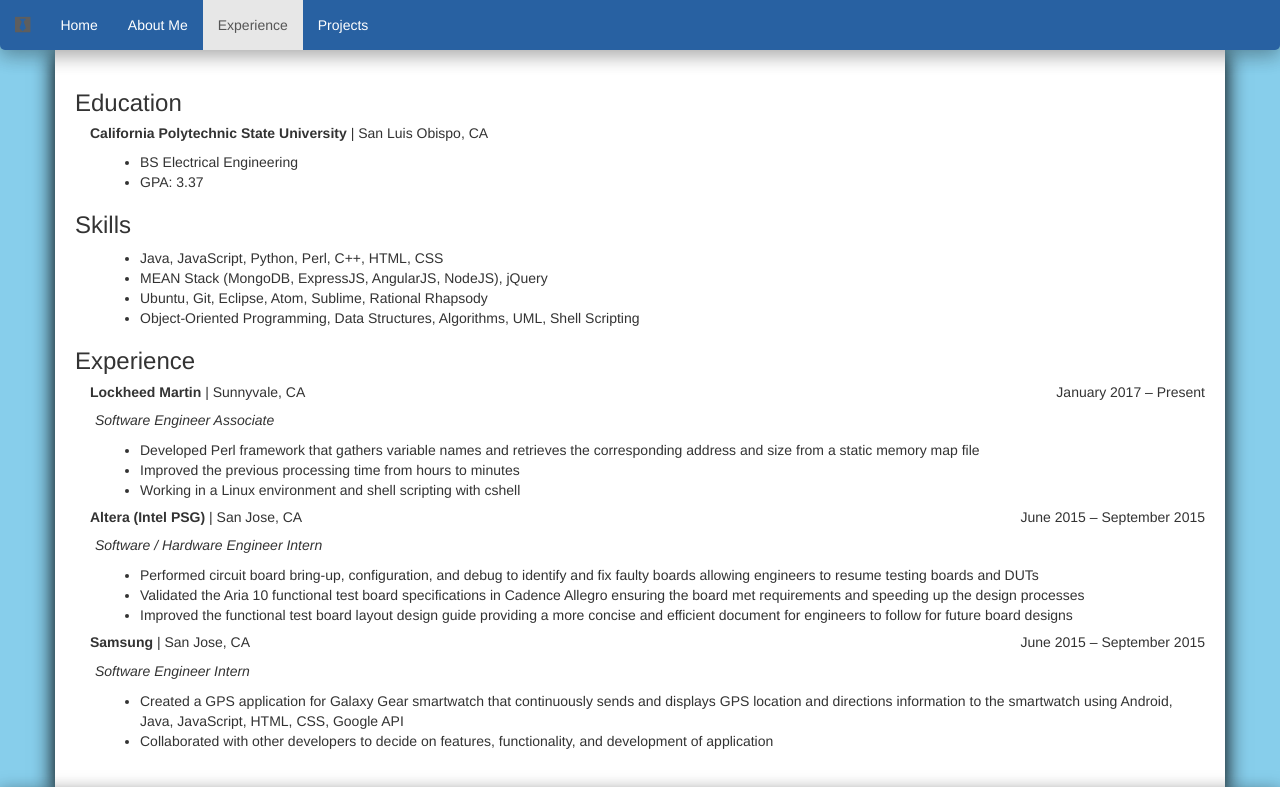
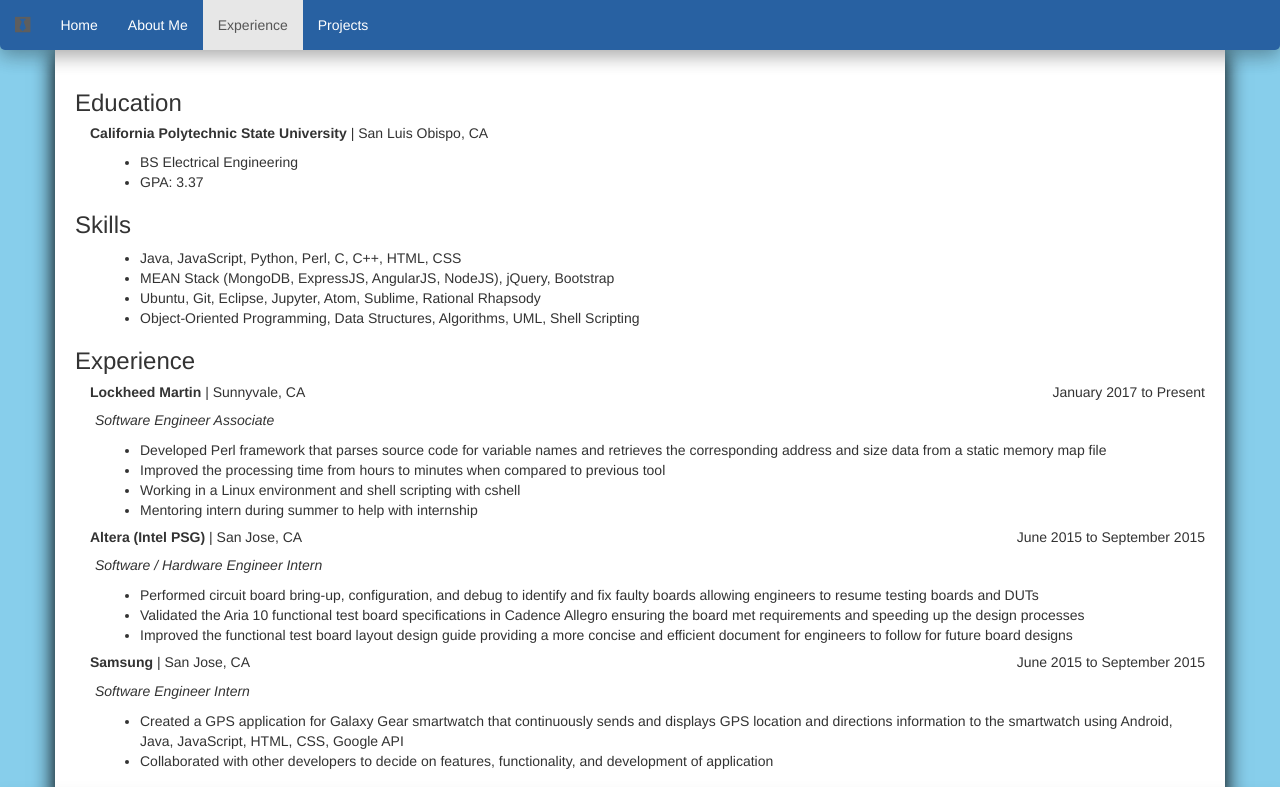
Before and after one commit to nishantmattu/website, a plain HTML site: page experience.html in a window 1280 px wide. Shown: the top 787 px of the page. Drawn offline with nearby package versions, Linux system fonts and the light colour scheme.

Commit message:
update about me, experience

```diff
--- a/experience.html
+++ b/experience.html
@@ -54,9 +54,9 @@
 <div id="skills">
 <h3>Skills</h3>
 <ul class="experienceDescr">
-	<li>Java, JavaScript, Python, Perl, C++, HTML, CSS</li>
-	<li>MEAN Stack (MongoDB, ExpressJS, AngularJS, NodeJS), jQuery</li>
-	<li>Ubuntu, Git, Eclipse, Atom, Sublime, Rational Rhapsody</li>
+	<li>Java, JavaScript, Python, Perl, C, C++, HTML, CSS</li>
+	<li>MEAN Stack (MongoDB, ExpressJS, AngularJS, NodeJS), jQuery, Bootstrap</li>
+	<li>Ubuntu, Git, Eclipse, Jupyter, Atom, Sublime, Rational Rhapsody</li>
 	<li>Object-Oriented 	Programming, Data Structures, Algorithms, UML, Shell Scripting
 </li>
 </ul>
@@ -64,16 +64,17 @@
 
 <div id="experience">
 	<h3>Experience</h3>
-	<h5 class="experienceCompany"><strong>Lockheed Martin</strong> | Sunnyvale, CA <span class="workDate">January 2017 – Present</span></h5>
+	<h5 class="experienceCompany"><strong>Lockheed Martin</strong> | Sunnyvale, CA <span class="workDate">January 2017 to Present</span></h5>
 	<p class="experienceTitle"><em>Software Engineer Associate</em></p>
 	<ul class="experienceDescr">
-		<li>Developed Perl framework that gathers variable names and retrieves the corresponding address and size from a static memory map file</li>
-		<li>Improved the previous processing time from hours to minutes</li>
+		<li>Developed Perl framework that parses source code for variable names and retrieves the corresponding address and size data from a static memory map file</li>
+		<li>Improved the processing time from hours to minutes when compared to previous tool</li>
 		<li>Working in a Linux environment and shell scripting with cshell</li>
+		<li>Mentoring intern during summer to help with internship</li>
 	</ul>
 
 
-	<h5 class="experienceCompany"><strong>Altera (Intel PSG)</strong> <span>| San Jose, CA</span> <span class="workDate">June 2015 – September 2015</span></h5>
+	<h5 class="experienceCompany"><strong>Altera (Intel PSG)</strong> <span>| San Jose, CA</span> <span class="workDate">June 2015 to September 2015</span></h5>
 	<p class="experienceTitle"><em>Software / Hardware Engineer Intern</em></p>
 	<ul class="experienceDescr">
 		<li>Performed circuit board bring-up, configuration, and debug to identify and fix faulty boards allowing engineers to resume testing boards and DUTs</li>
@@ -82,7 +83,7 @@
 	</ul>
 
 
-	<h5 class="experienceCompany"><strong>Samsung</strong> <span>| San Jose, CA</span> <span class="workDate"">June 2015 – September 2015</span></h5>
+	<h5 class="experienceCompany"><strong>Samsung</strong> <span>| San Jose, CA</span> <span class="workDate"">June 2015 to September 2015</span></h5>
 	<p class="experienceTitle"><em>Software Engineer Intern</em></p>
 	<ul class="experienceDescr">
 		<li>Created a GPS application for Galaxy Gear smartwatch that continuously sends and displays GPS location and directions information to the smartwatch using Android, Java, JavaScript, HTML, CSS, Google API</li>
```
Also changed, not shown: about.html (+6 -2 lines).
